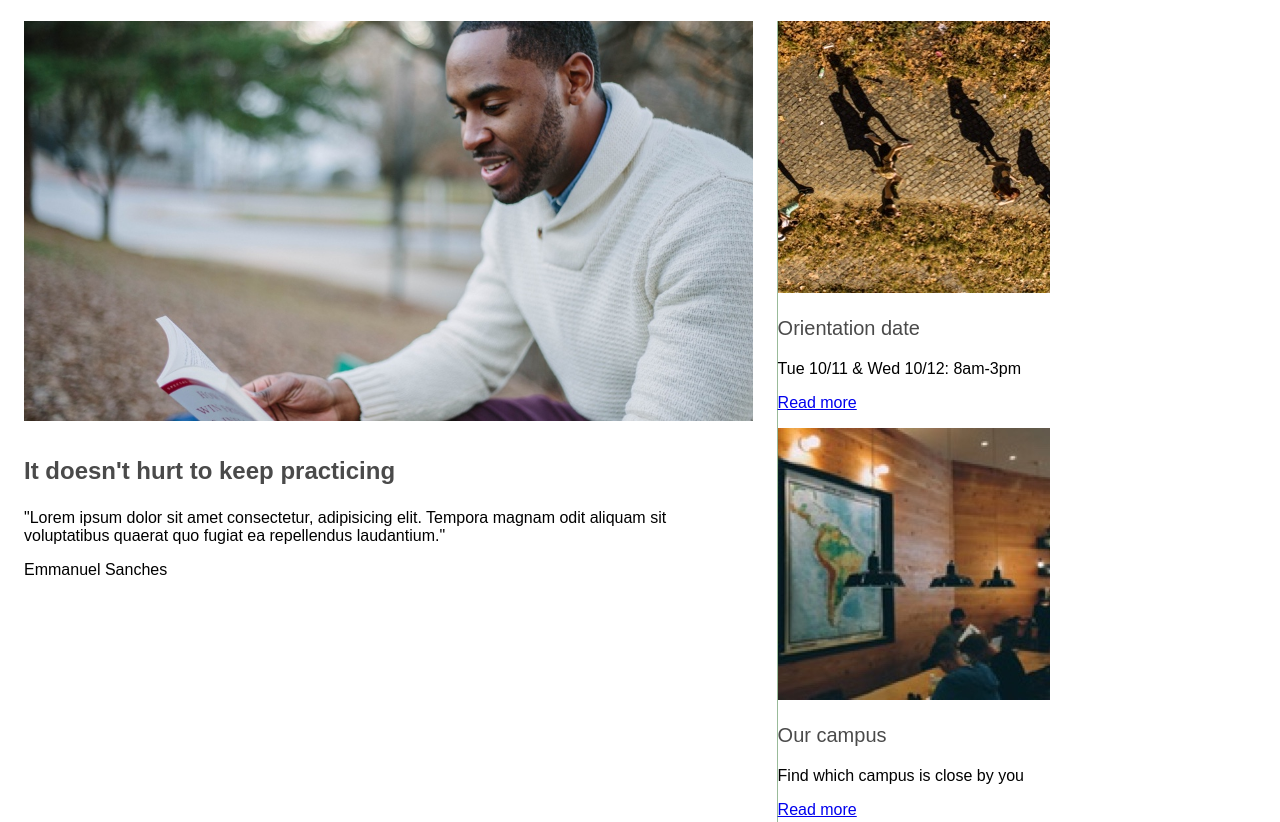
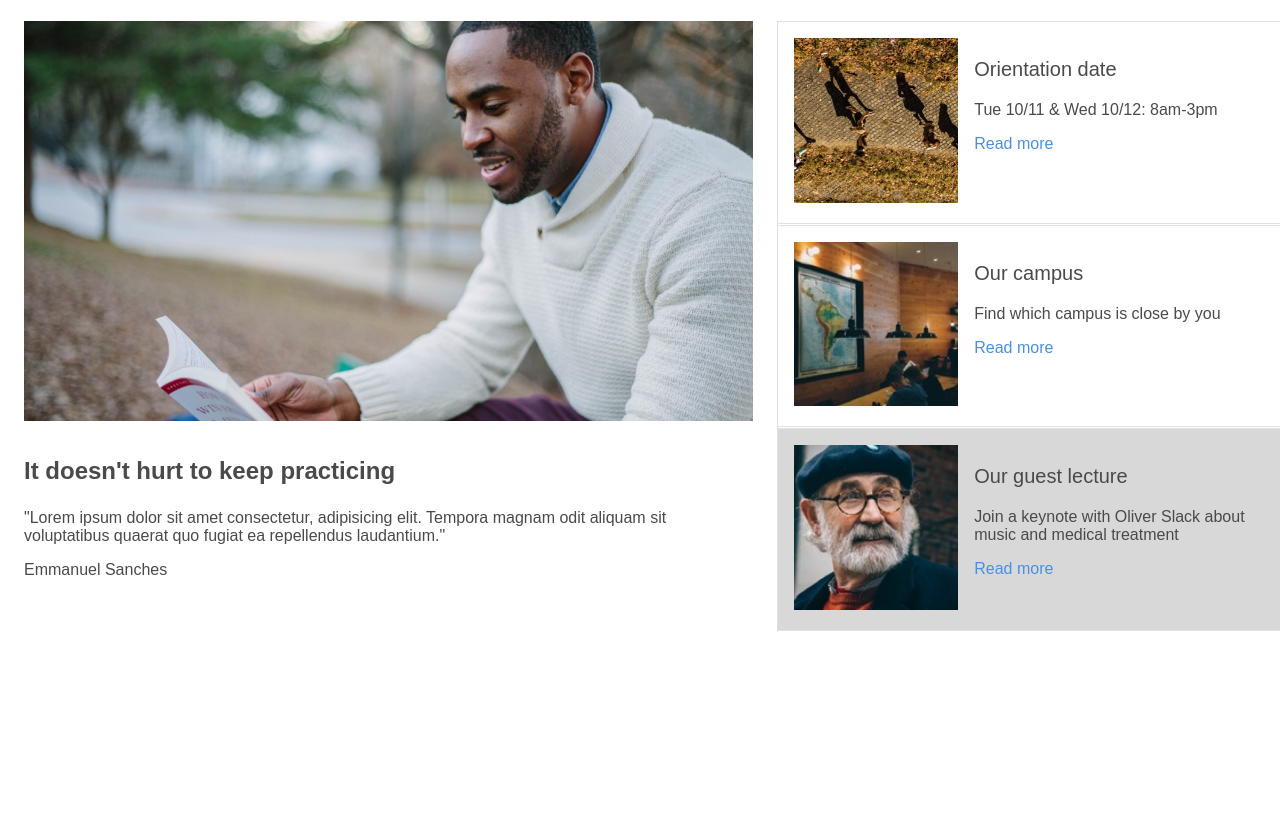
Before and after one commit to atypical-atip/colmar-academy, a plain HTML site: page index.html in a window 1280 px wide. Shown: the part 700-1522 px from the top of the page. After the commit the page ends 1364 px from the top, so only its background shows below. Drawn offline with Linux system fonts and the light colour scheme.

Commit message:
finish information section

```diff
--- a/index.html
+++ b/index.html
@@ -51,27 +51,39 @@
                 </div>
             </div>
             <div class="info-text">
-                <info-text-item>
+                <div class="info-text-item">
+                    <div class="img-container">
                         <img src="resources/images/information-orientation.jpg" alt="" class="desktop">
                         <img src="resources/images/information-orientation-mobile.jpg" alt="" class="mobile">
+                    </div>
+                    <div class="item-descr">
                         <h3>Orientation date</h3>
                         <p>Tue 10/11 & Wed 10/12: 8am-3pm</p>
                         <p><a href="#">Read more</a></p>
-                </info-text-item>
-                <info-text-item>
+                    </div>
+                </div>
+                <div class="info-text-item">
+                    <div class="img-container">
                         <img src="resources/images/information-campus.jpg" alt="" class="desktop">
                         <img src="resources/images/information-campus-mobile.jpg" alt="" class="mobile">
+                    </div>
+                    <div class="item-descr">
                         <h3>Our campus</h3>
                         <p>Find which campus is close by you</p>
                         <p><a href="#">Read more</a></p>
-                </info-text-item>
-                <info-text-item>
+                    </div>
+                </div>
+                <div class="info-text-item guest">
+                    <div class="img-container">
                         <img src="resources/images/information-guest-lecture.jpg" alt="" class="desktop">
                         <img src="resources/images/information-guest-lecture-mobile.jpg" alt="" class="mobile">
+                    </div>
+                    <div class="item-descr">
                         <h3>Our guest lecture</h3>
                         <p>Join a keynote with Oliver Slack about music and medical treatment</p>
                         <p><a href="#">Read more</a></p>
-                </info-text-item>
+                    </div>
+                </div>
             </div>
         </section>
     </div>
--- a/resources/css/style.css
+++ b/resources/css/style.css
@@ -16,10 +16,12 @@ body {
     padding: 0;
     margin: 0;
     font-family: serif;
+    color: #4A4A4A;
 }
 
 img {
     max-width: 100%;
+    height: auto;
 }
 
 .content {
@@ -31,7 +33,7 @@ section {
 }
 
 h1, h2, h3 {
-    color: #4a4a4a;
+    color: #4A4A4A;
 }
 
 h1 {
@@ -41,6 +43,10 @@ h1 {
 h3 {
     font-weight: 500;
     font-size: 1.250rem;
+}
+
+a {
+    text-decoration: none;
 }
 
 /* header */
@@ -93,7 +99,7 @@ header ul li:last-child {
 
 header ul li a {
     display: inline-block;
-    color: #4a4a4a;
+    color: #4A4A4A;
     text-decoration: none;
 }
 
@@ -138,10 +144,39 @@ header ul li a {
 .information .article {
     width: 60%;
     padding-right: 24px;
-    border-right: 1px solid #99bb99;
+    border-right: 1px solid #e0e2e2;
 }
 
 .information h2 {
-    margin-top: 32px;
-    margin-bottom: 24px;
+    margin-top: 2rem;
+    margin-bottom: 1.5rem;
 }
+
+.information .info-text {
+    width: 40%;
+}
+
+.info-text-item {
+    display: flex;
+    padding: 16px;
+    border-top: 1px solid #e0e2e2;
+    border-bottom: 1px solid #e0e2e2;
+    margin-bottom: 1px;
+}
+
+.info-text-item .img-container {
+    width: 35%;
+}
+
+.info-text-item .item-descr {
+    width: 65%;
+    padding-left: 16px;
+}
+
+.item-descr a {
+    color: #4a90e2;
+}
+
+.guest {
+    background-color: #D8D8D8;
+}
```
Lines whose indentation alone changed are shown as unchanged.
